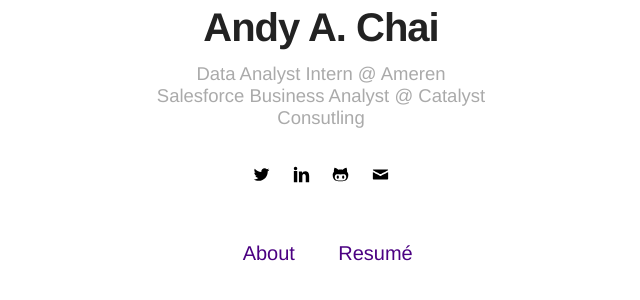
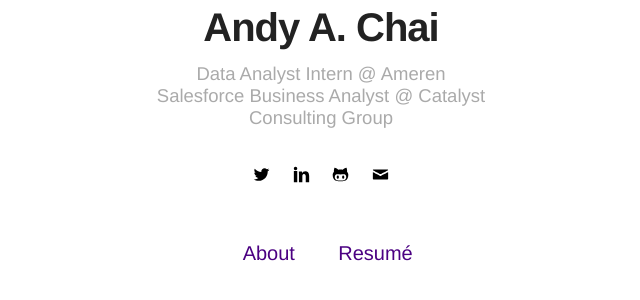
Before and after one commit to andyaustinchai/andyaustinchai.github.io, a Jekyll site: the page built from index.html, in a window 1280 px wide. Shown: the part 243-543 px from the top of the page, without its empty margins (319-959 px from the left). Built offline with Jekyll 4.4.1, drawn with Linux system fonts in a browser that asks for light colours.

Commit message:
Update _config.yml

```diff
--- a/_config.yml
+++ b/_config.yml
@@ -1,6 +1,6 @@
 # main text of home
 name: Andy A. Chai
-bio: Data Analyst Intern @ Ameren <br> Salesforce Business Analyst @ Catalyst Consutling <br>
+bio: Data Analyst Intern @ Ameren <br> Salesforce Business Analyst @ Catalyst Consulting Group <br>
 
 # twitter summary info
 # description: A blog about technology and stuff related
```
